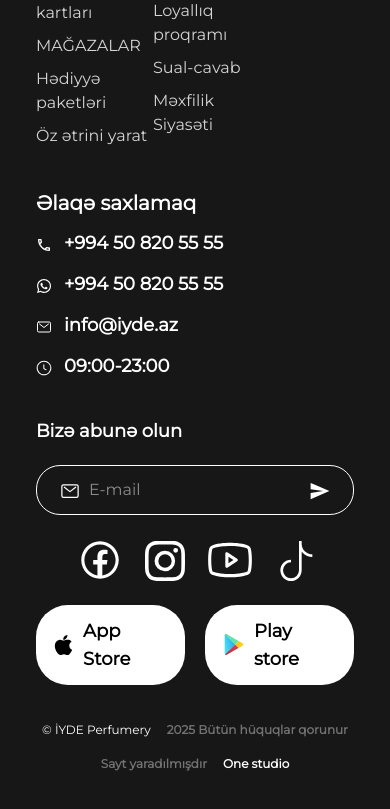
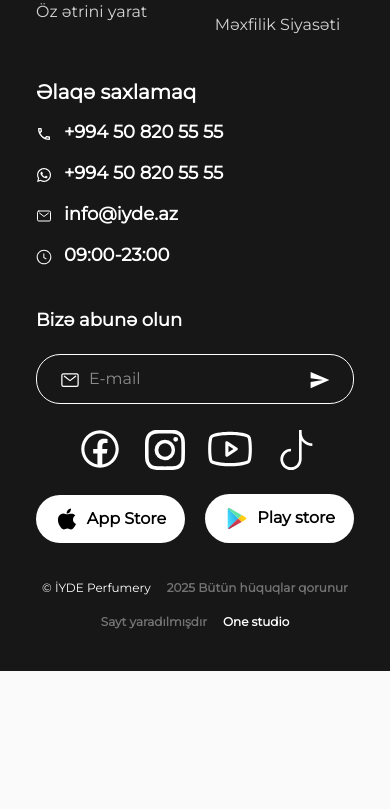
Before and after one commit to Nihat774/iyde.az-clone-, a React (Vite) app: page / in a window 390 px wide. Shown: the part 1295-2104 px from the top of the page. After the commit the page ends 1966 px from the top, so only its background shows below. Built offline with nearby package versions, Linux system fonts and the light colour scheme; no server answers.

Commit message:
make footer

```diff
--- a/src/components/Footer/index.jsx
+++ b/src/components/Footer/index.jsx
@@ -37,7 +37,7 @@ function Footer() {
   return (
     <footer className="bg-neutral-900  h-fit text-white flex py-10 px-5 flex-col md:p-12 justify-center mx-[-16px] md:mx-[-45px]">
       <div className="flex md:flex-row flex-col justify-between gap-10 p-4 md:gap-0  md:w-[95%]">
-        <div className="flex justify-between w-[30%]">
+        <div className="flex justify-between md:w-[30%]">
           <div className="flex flex-col gap-3">
             <p className="font-semibold text-lg">Ətirlər</p>
             <div className="flex flex-col gap-2">
@@ -71,7 +71,7 @@ function Footer() {
           </div>
         </div>
 
-        <div className="flex justify-between w-[30%]">
+        <div className="flex justify-between md:w-[30%]">
           <div className="flex flex-col gap-3">
             <p className="text-[16px] font-bold md:w-full w-[28vw]">İYDƏ PARFUMERY</p>
             <div className="flex flex-col gap-2">
@@ -171,24 +171,24 @@ function Footer() {
         <div className="flex md:justify-start justify-center items-end gap-5">
           <Link
             to=""
-            className="flex justify-center items-center gap-2 md:gap-3 rounded-4xl bg-white py-3 px-4 md:p-4 w-[45vw] md:w-[15vw] h-fit"
+            className="flex justify-center items-center gap-2 md:gap-3 rounded-4xl bg-white py-3 px-3 md:p-4 w-[45vw] md:w-[15vw] h-fit"
           >
             <IoLogoApple className="text-2xl md:text-3xl text-black" />
-            <p className="text-lg md:text-xl font-semibold text-black">
+            <p className="text-[16px] md:text-xl font-semibold text-black">
               App Store
             </p>
           </Link>
 
           <Link
             to=""
-            className="flex justify-center items-center gap-2 md:gap-3 rounded-4xl bg-white py-3 px-4 md:p-4 w-[45vw] md:w-[15vw] h-fit"
+            className="flex justify-center items-center gap-2 md:gap-3 rounded-4xl bg-white py-3 px-3 md:p-4 w-[45vw] md:w-[15vw] h-fit"
           >
             <img
               src="/playstore-icon.svg"
               alt=""
               className="size-[25px] md:size-[30px] text-black"
             />
-            <p className="text-lg md:text-xl font-semibold text-black">
+            <p className="text-[16px] md:text-xl font-semibold text-black">
               Play store
             </p>
           </Link>
```
